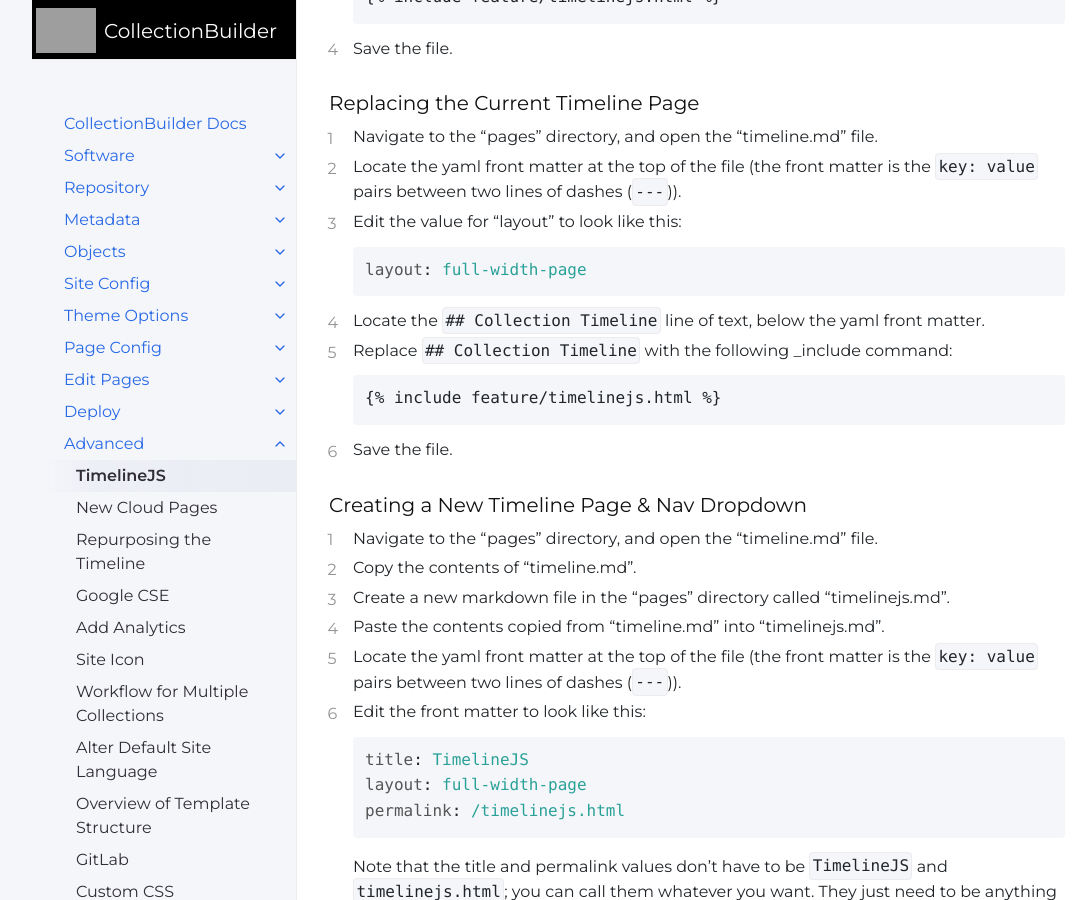
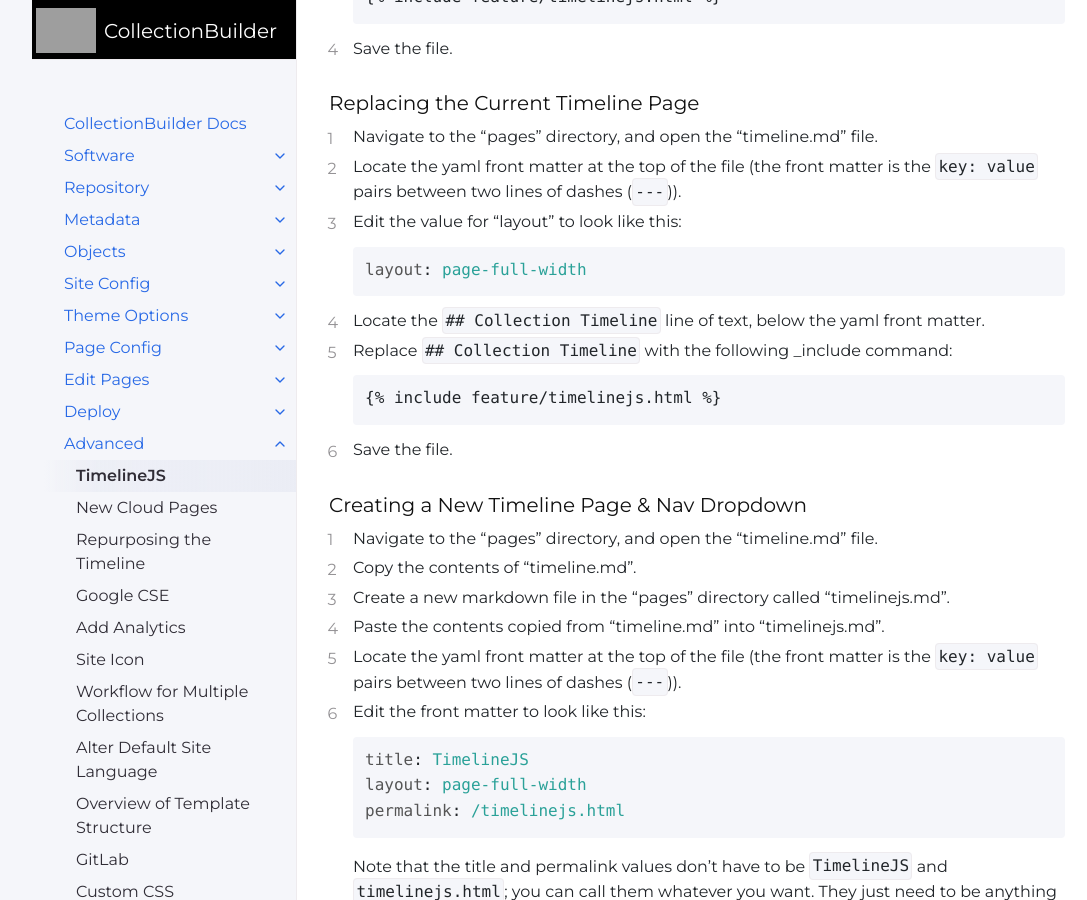
Before and after one commit to CollectionBuilder/cb-docs, a Jekyll site: the page built from docs/advanced/timelinejs.md, in a window 1280 px wide and 900 px high, scrolled down 989 px. Shown: the whole window, without its empty margins (75-1162 px from the left). Built offline with Jekyll 4.4.1, drawn with Linux system fonts in a browser that asks for light colours; comment, search, counter and statistics services are not loaded.

Commit message:
full width page layout error

````diff
--- a/docs/advanced/timelinejs.md
+++ b/docs/advanced/timelinejs.md
@@ -39,7 +39,7 @@ The instructions below detail each of these options.
 2. Locate the yaml front matter at the top of the file (the front matter is the `key: value` pairs between two lines of dashes (`---`)).
 3. Edit the value for "layout" to look like this:
 ```yaml
-layout: full-width-page
+layout: page-full-width
 ```
 4. Locate the `## Collection Timeline` line of text, below the yaml front matter.
 5. Replace `## Collection Timeline` with the following _include command:
@@ -58,7 +58,7 @@ layout: full-width-page
 6. Edit the front matter to look like this:
 ```yaml
 title: TimelineJS
-layout: full-width-page
+layout: page-full-width
 permalink: /timelinejs.html
 ```
 Note that the title and permalink values don't have to be `TimelineJS` and `timelinejs.html`; you can call them whatever you want.
````
